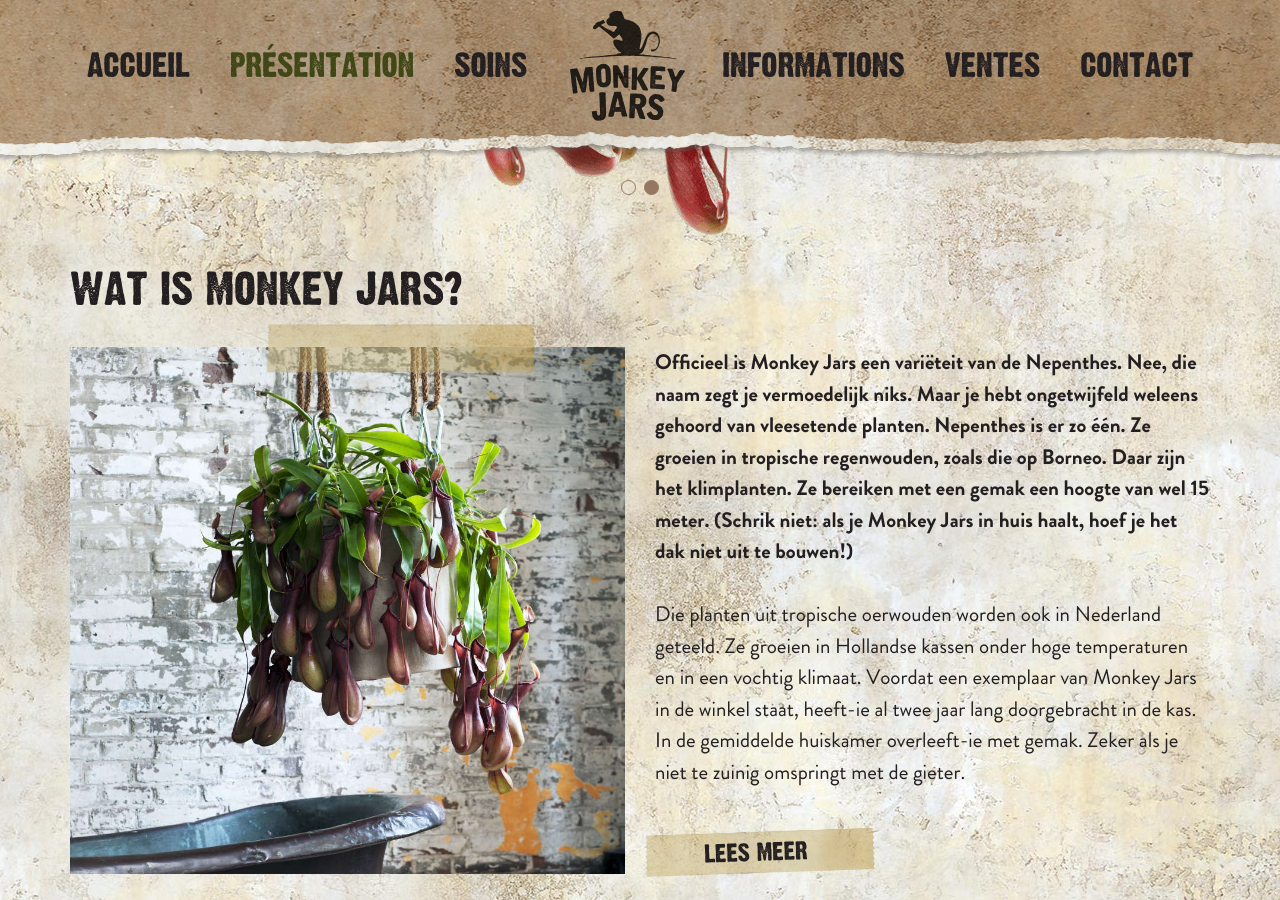
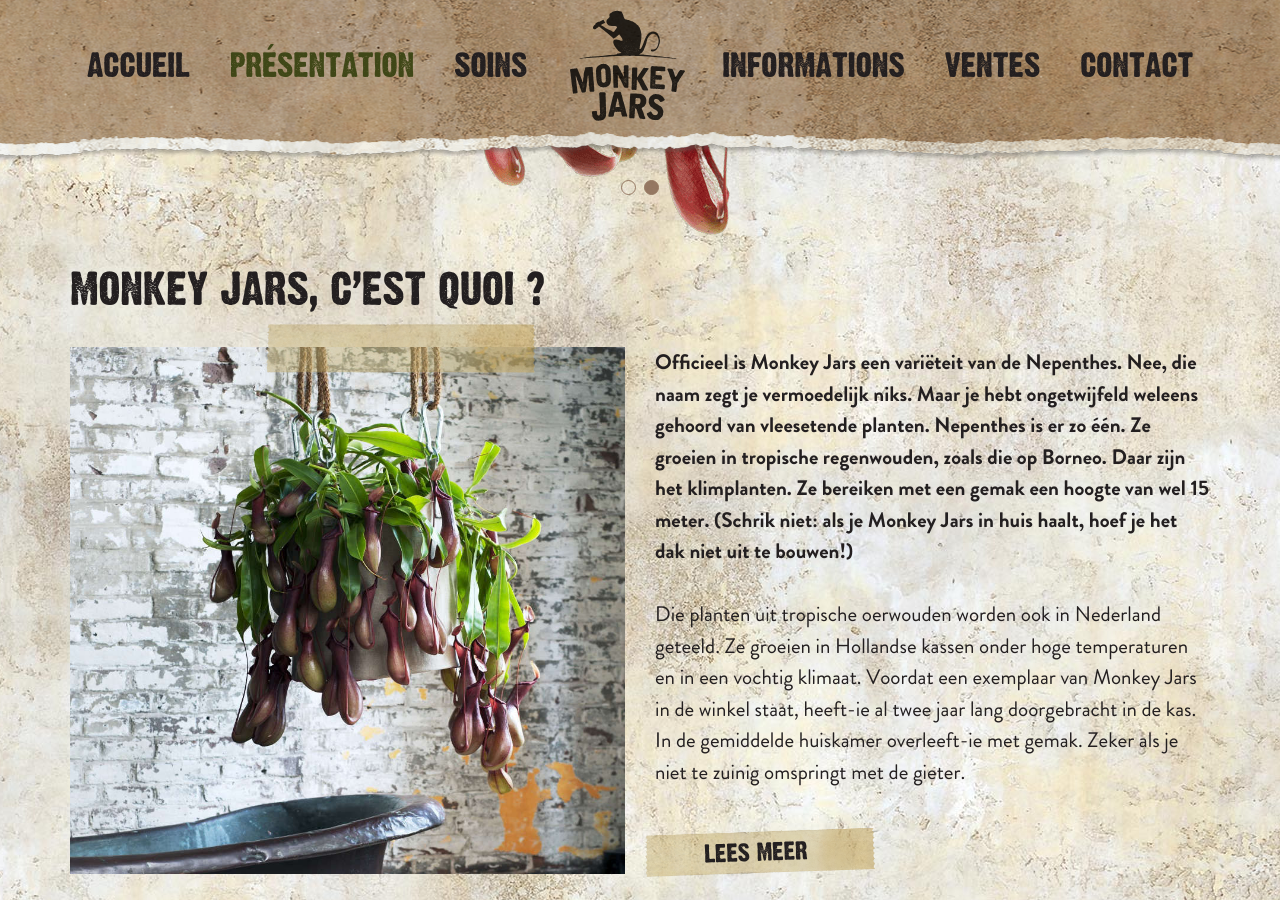
Before and after one commit to jhvanderschee/monkeyjars_fr, a Jekyll site: the page built from index.md, in a window 1280 px wide and 900 px high, scrolled down 564 px. Built offline with Jekyll 4.4.1, drawn with Linux system fonts in a browser that asks for light colours.

Commit message:
Updated '/_layouts/home.html' via CloudCannon

```diff
--- a/_layouts/home.html
+++ b/_layouts/home.html
@@ -44,7 +44,7 @@
       <div class="container">
         <div class="row">
             <div class="col-xs-12 text-left">
-                      <h2 class="post-title" style="margin: 0 0 35px;">Wat is Monkey Jars?</h2>
+                      <h2 class="post-title" style="margin: 0 0 35px;">Monkey Jars, c’est quoi ? </h2>
             </div>
         </div>
         <div class="row">
```
